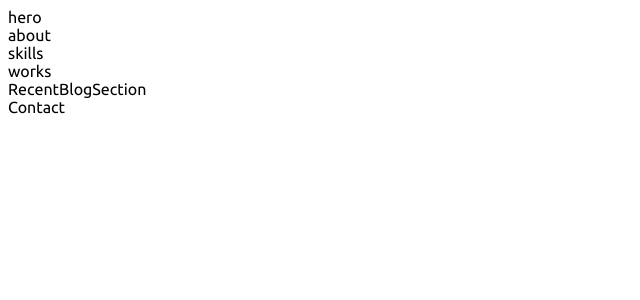
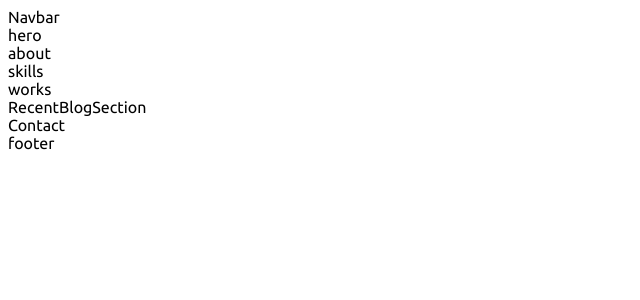
Before and after one commit to Sagar-Kap/sagarkapoor, a Next.js app: page / in a window 1280 px wide. Shown: the top 300 px of the page, without its empty margins (0-640 px from the left). Built offline with nearby package versions, Linux system fonts and the light colour scheme.

Commit message:
feat: initiated layout of the homepage with Nav & footer

```diff
--- a/src/app/layout.tsx
+++ b/src/app/layout.tsx
@@ -1,6 +1,8 @@
 import type { Metadata } from "next";
 import { ubuntu } from "../styles/fonts";
 import "@styles/globals.css";
+import Navbar from "@components/layout/navbar";
+import Footer from "@components/layout/footer";
 
 export const metadata: Metadata = {
   title: "Create Next App",
@@ -14,7 +16,11 @@
 }) {
   return (
     <html lang="en">
-      <body className={ubuntu.className}>{children}</body>
+      <body className={ubuntu.className}>
+        <Navbar />
+        <main>{children}</main>
+        <Footer />
+      </body>
     </html>
   );
 }
--- /dev/null
+++ b/src/components/layout/footer.tsx
@@ -0,0 +1,5 @@
+const Footer = () => {
+  return <div>footer</div>;
+};
+
+export default Footer;
--- /dev/null
+++ b/src/components/layout/navbar.tsx
@@ -0,0 +1,5 @@
+const Navbar = () => {
+  return <div>Navbar</div>;
+};
+
+export default Navbar;
```
